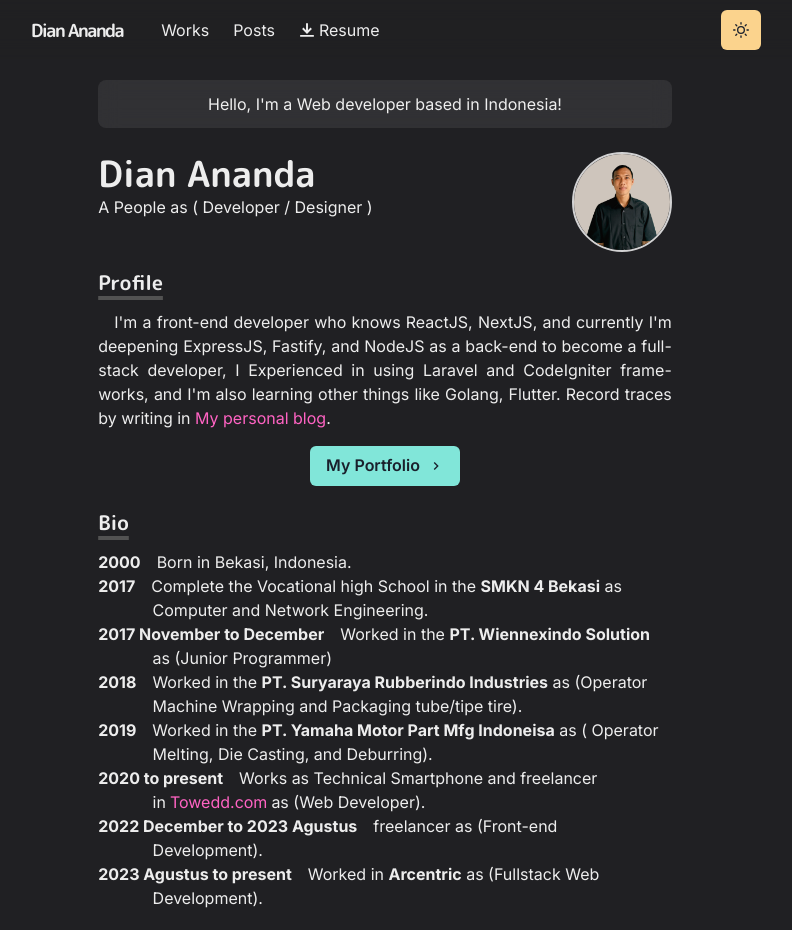
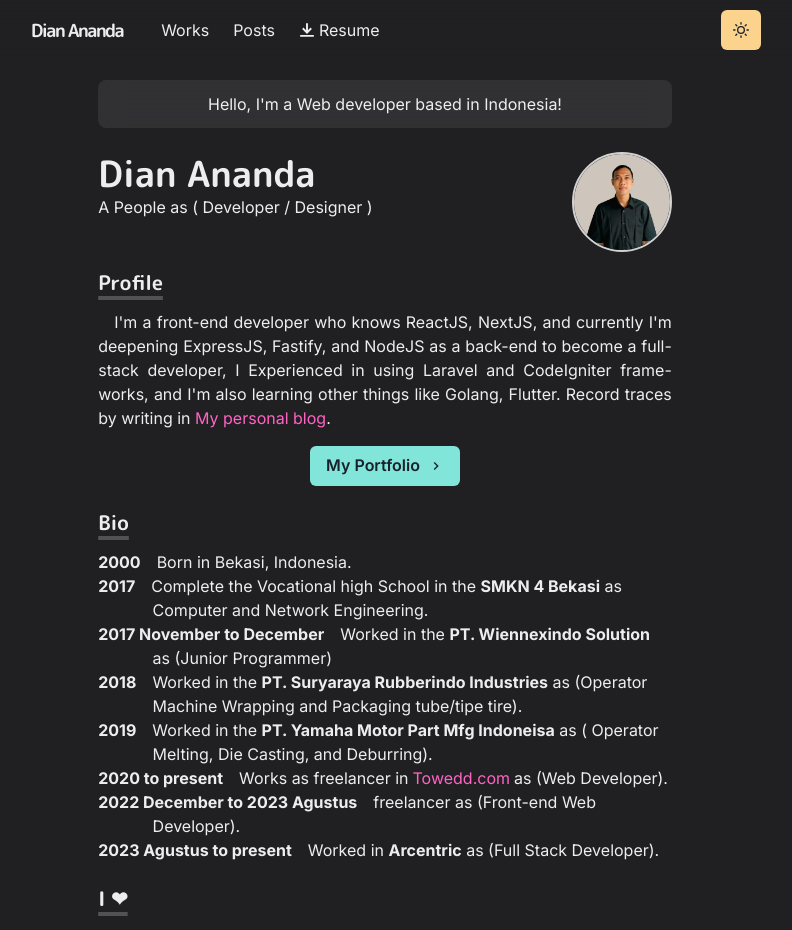
Before and after one commit to dionannd/dionannd-homepage, a Next.js app: page / in a window 1280 px wide. Shown: the top 930 px of the page, without its empty margins (255-1047 px from the left). Built offline with nearby package versions, Linux system fonts and the light colour scheme; no server answers.

Commit message:
fix(bio): change my jobdesk

```diff
--- a/src/pages/index.js
+++ b/src/pages/index.js
@@ -132,7 +132,7 @@ const Home = () => {
           </BioSection>
           <BioSection>
             <BioYear>2020 to present</BioYear>
-            Works as Technical Smartphone and freelancer in
+            Works as freelancer in
             <Link
               href='https://towedd.com/'
               target='_blank'
@@ -145,11 +145,11 @@ const Home = () => {
           </BioSection>
           <BioSection>
             <BioYear>2022 December to 2023 Agustus</BioYear>
-            freelancer as (Front-end Development).
+            freelancer as (Front-end Web Developer).
           </BioSection>
           <BioSection>
             <BioYear>2023 Agustus to present</BioYear>
-            Worked in <b>Arcentric</b> as (Fullstack Web Development).
+            Worked in <b>Arcentric</b> as (Full Stack Developer).
           </BioSection>
         </Section>
 
```
Also changed, not shown: 2 other files (tests, documents, lock files or other folders).
